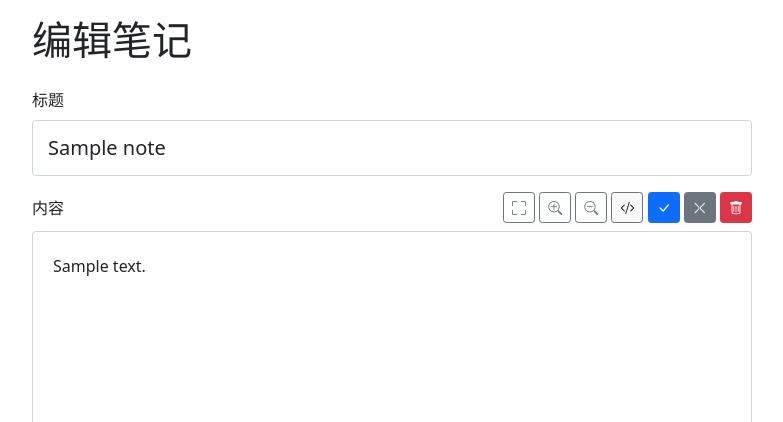
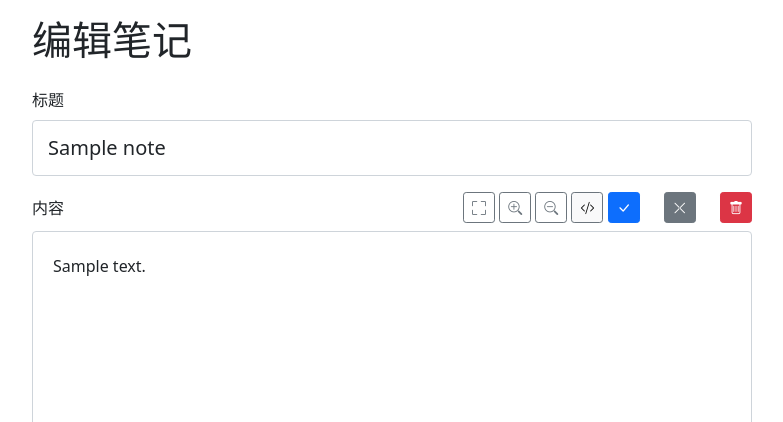
Before and after one commit to windy003/web_note_3, a Flask app: page /note/1/edit in a window 1280 px wide. Shown: the part 58-480 px from the top of the page, without its empty margins (248-1031 px from the left). Run offline with Flask 3, Linux system fonts and the light colour scheme; a user stored in the database is signed in; tables that the repository leaves empty hold one stand-in row (values such as "Sample post"); some libraries are stand-ins or nearby versions.

Commit message:
几个按钮之间添加了间距

```diff
--- a/templates/edit.html
+++ b/templates/edit.html
@@ -29,10 +29,10 @@
                             <button type="button" id="codeModeBtn" class="btn btn-sm btn-outline-secondary" onclick="toggleCodeMode()" title="代码模式">
                                 <i class="bi bi-code-slash"></i>
                             </button>
-                            <button type="submit" class="btn btn-sm btn-primary" title="保存">
+                            <button type="submit" class="btn btn-sm btn-primary" title="保存" style="margin-right: 20px;">
                                 <i class="bi bi-check-lg"></i>
                             </button>
-                            <a href="{{ url_for('view_note', note_id=note.id) }}" class="btn btn-sm btn-secondary" title="取消">
+                            <a href="{{ url_for('view_note', note_id=note.id) }}" class="btn btn-sm btn-secondary" title="取消"  style="margin-right: 20px;">
                                 <i class="bi bi-x-lg"></i>
                             </a>
                             <button type="button" class="btn btn-sm btn-danger" onclick="confirmDelete()" title="删除">
```
